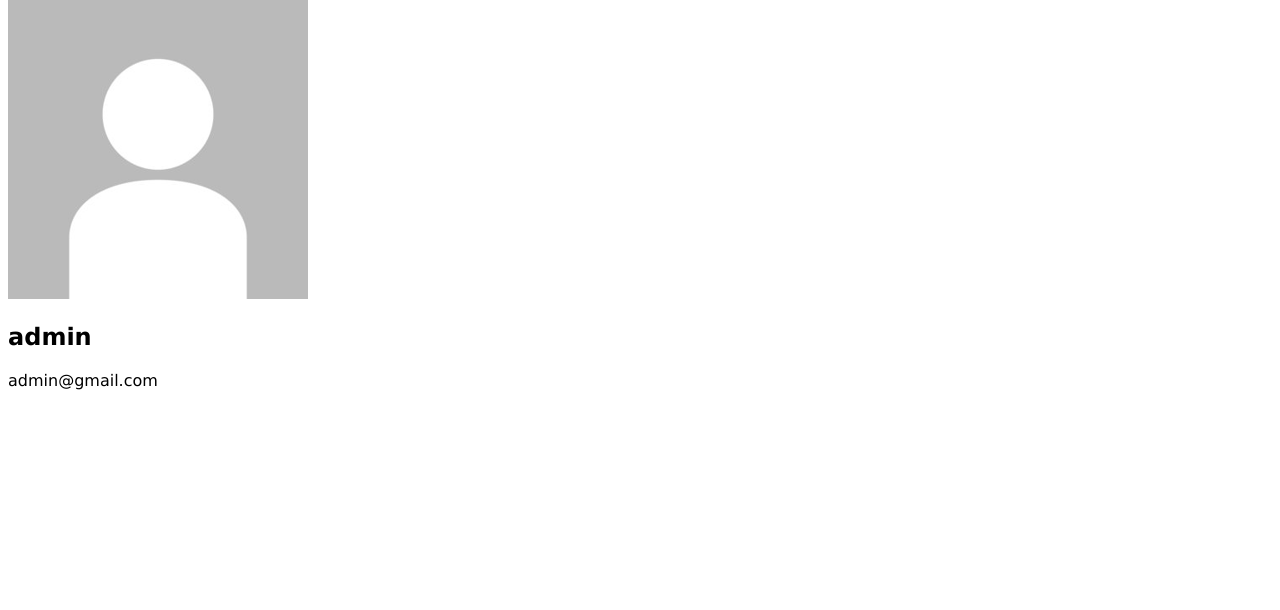
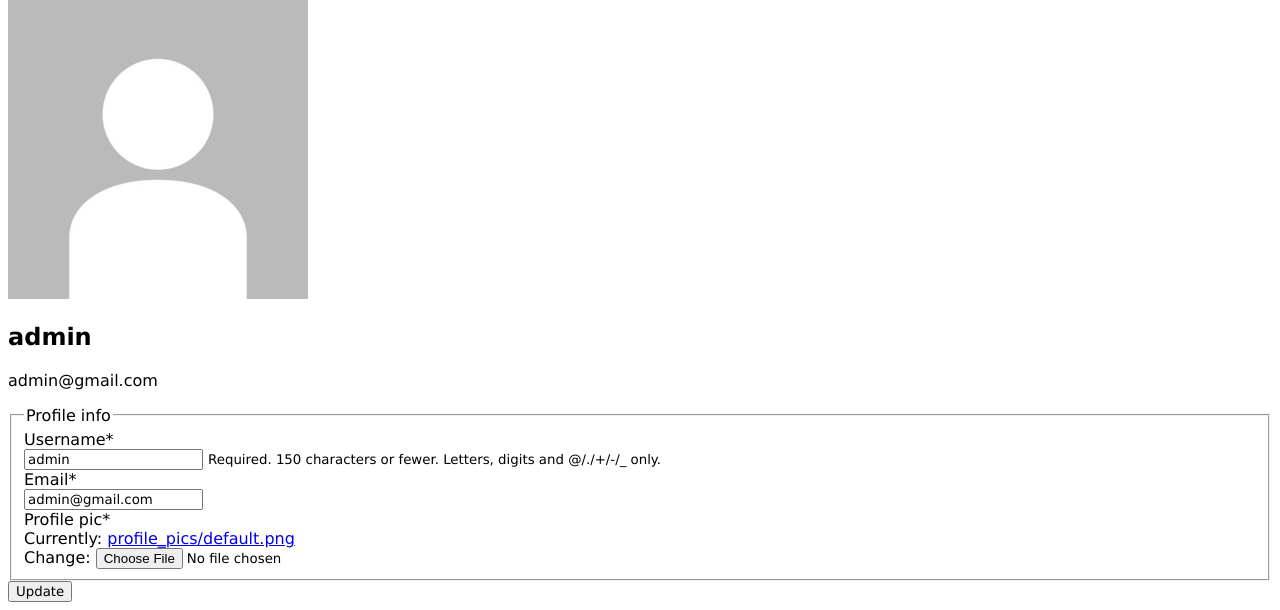
Before and after one commit to Gedasikas/DjangoBalticWave, a Django app: page /balticwave/profile/ in a window 1280 px wide. Shown: the part 373-983 px from the top of the page. Before the commit the page ends 763 px from the top, so only its background shows below. Run offline with Django 4.2, Linux system fonts and the light colour scheme; a user stored in the database is signed in; data comes from the database, SQL or seed files in the repository; both versions use the stored data as it was after the commit; some libraries are stand-ins or nearby versions.

Commit message:
User profile added

```diff
--- /dev/null
+++ b/mysite/balticwave/forms.py
@@ -0,0 +1,13 @@
+from .models import Profile
+from django import forms
+from django.contrib.auth.models import User
+
+class UserUpdateForm(forms.ModelForm):
+    email = forms.EmailField()
+    class Meta:
+        model = User
+        fields = ['username', 'email']
+class ProfileUpdateForm(forms.ModelForm):
+    class Meta:
+        model = Profile
+        fields = ['profile_pic']
--- a/mysite/balticwave/models.py
+++ b/mysite/balticwave/models.py
@@ -1,10 +1,18 @@
 from django.db import models
 from tinymce.models import HTMLField
 from django.contrib.auth.models import User
+from PIL import Image
 class Profile(models.Model):
     user = models.OneToOneField(User, on_delete=models.CASCADE)
     profile_pic = models.ImageField(default="profile_pics/default.png", upload_to="profile_pics")
 
+    def save(self, *args, **kwargs):
+        super().save(*args, **kwargs)
+        img = Image.open(self.profile_pic.path)
+        if img.height > 300 or img.width > 300:
+            output_size = (300, 300)
+            img.thumbnail(output_size)
+            img.save(self.profile_pic.path)
     def __str__(self):
         return f'{self.user.username}'
 
--- a/mysite/balticwave/templates/base.html
+++ b/mysite/balticwave/templates/base.html
@@ -14,7 +14,7 @@
     <li><a href="{% url 'home' %}">Home</a></li>
     <li><a href="{% url 'products' %}">All current products</a></li>
     <li><a href="{% url 'services' %}">All current services</a></li>
-<hr>
+    <hr>
     {% if user.is_authenticated %}
     <li>Currently logged in as: <a href="{% url 'profile' %}">{{ user.get_username }}</a></li>
     <li><a href="#">My adverts</a></li>
--- a/mysite/balticwave/templates/profile.html
+++ b/mysite/balticwave/templates/profile.html
@@ -1,7 +1,20 @@
 {% extends "base.html" %}
+{% load crispy_forms_tags %}
 {% load static %}
 {% block content %}
 <img src="{{ user.profile.profile_pic.url }}">
 <h2 class="account-heading">{{ user.username }}</h2>
 <p> {{ user.email }}</p>
+<form method="POST" enctype="multipart/form-data">
+    {% csrf_token %}
+    <fieldset class="form-group">
+        <legend>Profile info</legend>
+        {{ u_form|crispy }}
+        {{ p_form|crispy }}
+    </fieldset>
+    <div>
+        <button type="submit">Update</button>
+    </div>
+</form>
+</div>
 {% endblock content %}
--- a/mysite/balticwave/views.py
+++ b/mysite/balticwave/views.py
@@ -8,6 +8,7 @@ from django.contrib.auth.forms import User
 from django.views.decorators.csrf import csrf_protect
 from django.contrib import messages
 from django.contrib.auth.decorators import login_required
+from .forms import UserUpdateForm, ProfileUpdateForm
 def home(request):
     return render(request, 'home.html')
 
@@ -79,4 +80,20 @@ def register(request):
 
 @login_required
 def profile(request):
-    return render(request, 'profile.html')
+    if request.method == "POST":
+        u_form = UserUpdateForm(request.POST, instance=request.user)
+        p_form = ProfileUpdateForm(request.POST, request.FILES, instance=request.user.profile)
+        if u_form.is_valid() and p_form.is_valid():
+            u_form.save()
+            p_form.save()
+            messages.success(request, f"Profile has been updated!")
+            return redirect('profile')
+    else:
+        u_form = UserUpdateForm(instance=request.user)
+        p_form = ProfileUpdateForm(instance=request.user.profile)
+
+    context = {
+        'u_form': u_form,
+        'p_form': p_form,
+    }
+    return render(request, 'profile.html', context)
```
Also changed, not shown: mysite/mysite/settings.py (+5 -2 lines), mysite/db.sqlite3.
